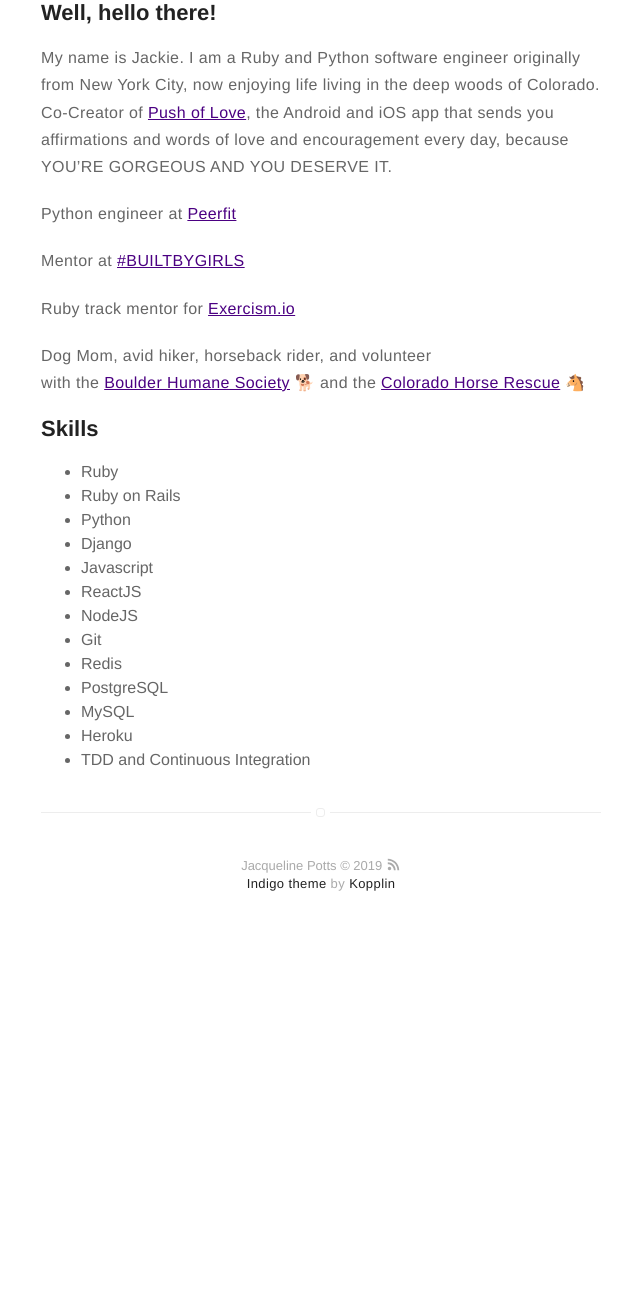
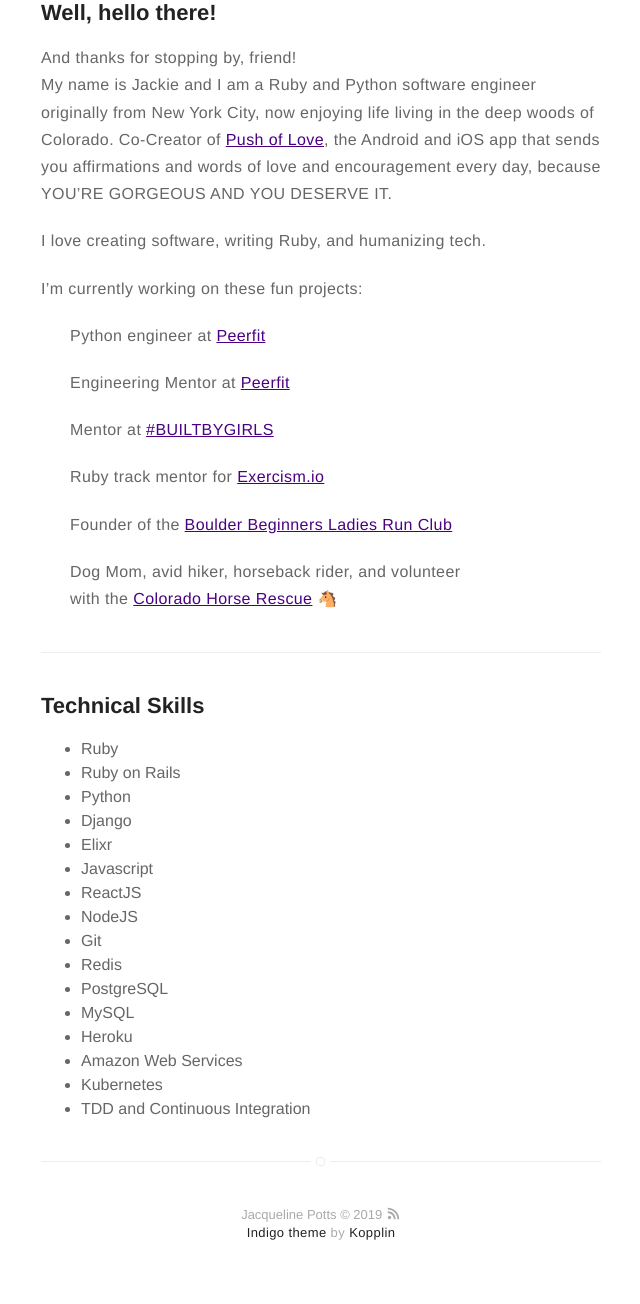
Before and after one commit to jpotts244/jpotts244.github.io, a Jekyll site: the page built from about.md, in a window 1280 px wide. Shown: the part 355-1659 px from the top of the page, without its empty margins (319-959 px from the left). Built offline with Jekyll 4.4.1, drawn with Linux system fonts in a browser that asks for light colours; before the commit the page ends 1310 px from its top, so only the background shows below that.

Commit message:
Spicin that about me page up

```diff
--- a/about.md
+++ b/about.md
@@ -2,27 +2,43 @@
 title: About
 layout: page
 ---
-![Profile Image]({{ site.url }}/{{ site.picture }})
+![Profile Image](../assets/images/horses.png)
 
 <h2>Well, hello there!</h2>
-My name is Jackie. I am a Ruby and Python software engineer originally from New York City, now enjoying life living in the deep woods of Colorado. Co-Creator of [Push of Love](https://pushoflove.com/), the Android and iOS app that sends you affirmations and words of love and encouragement every day, because YOU'RE GORGEOUS AND YOU DESERVE IT.
+And thanks for stopping by, friend!<br>
+My name is Jackie and I am a Ruby and Python software engineer originally from New York City, now enjoying life living in the deep woods of Colorado. Co-Creator of [Push of Love](https://pushoflove.com/), the Android and iOS app that sends you affirmations and words of love and encouragement every day, because YOU'RE GORGEOUS AND YOU DESERVE IT.
 
-Python engineer at [Peerfit](https://peerfit.com/)
+I love creating software, writing Ruby, and humanizing tech.
 
-Mentor at [#BUILTBYGIRLS](https://www.builtbygirls.com/)
+I'm currently working on these fun projects:<br>
 
-Ruby track mentor for [Exercism.io](https://exercism.io/)
+&nbsp;&nbsp;&nbsp;&nbsp;&nbsp;&nbsp;Python engineer at [Peerfit](https://peerfit.com/)
 
-Dog Mom, avid hiker, horseback rider, and volunteer <br>
-with the [Boulder Humane Society](https://www.boulderhumane.org/) 🐕 and the [Colorado Horse Rescue](https://www.chr.org/) 🐴
 
-<h2>Skills</h2>
+&nbsp;&nbsp;&nbsp;&nbsp;&nbsp;&nbsp;Engineering Mentor at [Peerfit](https://peerfit.com/)
+
+
+&nbsp;&nbsp;&nbsp;&nbsp;&nbsp;&nbsp;Mentor at [#BUILTBYGIRLS](https://www.builtbygirls.com/)
+
+
+&nbsp;&nbsp;&nbsp;&nbsp;&nbsp;&nbsp;Ruby track mentor for [Exercism.io](https://exercism.io/)
+
+&nbsp;&nbsp;&nbsp;&nbsp;&nbsp;&nbsp;Founder of the [Boulder Beginners Ladies Run Club](https://www.meetup.com/Boulder-Ladies-Beginner-Runners-Meetup-Group/)
+
+
+&nbsp;&nbsp;&nbsp;&nbsp;&nbsp;&nbsp;Dog Mom, avid hiker, horseback rider, and volunteer <br>
+&nbsp;&nbsp;&nbsp;&nbsp;&nbsp;&nbsp;with the [Colorado Horse Rescue](https://www.chr.org/) 🐴
+
+---
+
+<h2>Technical Skills</h2>
 
 <ul class="skill-list">
 	<li>Ruby</li>
 	<li>Ruby on Rails</li>
 	<li>Python</li>
 	<li>Django</li>
+	<li>Elixr</li>
 	<li>Javascript</li>
 	<li>ReactJS</li>
 	<li>NodeJS</li>
@@ -31,5 +47,7 @@
 	<li>PostgreSQL</li>
 	<li>MySQL</li>
 	<li>Heroku</li>
+	<li>Amazon Web Services</li>
+	<li>Kubernetes</li>
 	<li>TDD and Continuous Integration</li>
 </ul>
```
Also changed, not shown: assets/images/laptop_parrot.gif (added), 1 other file.
